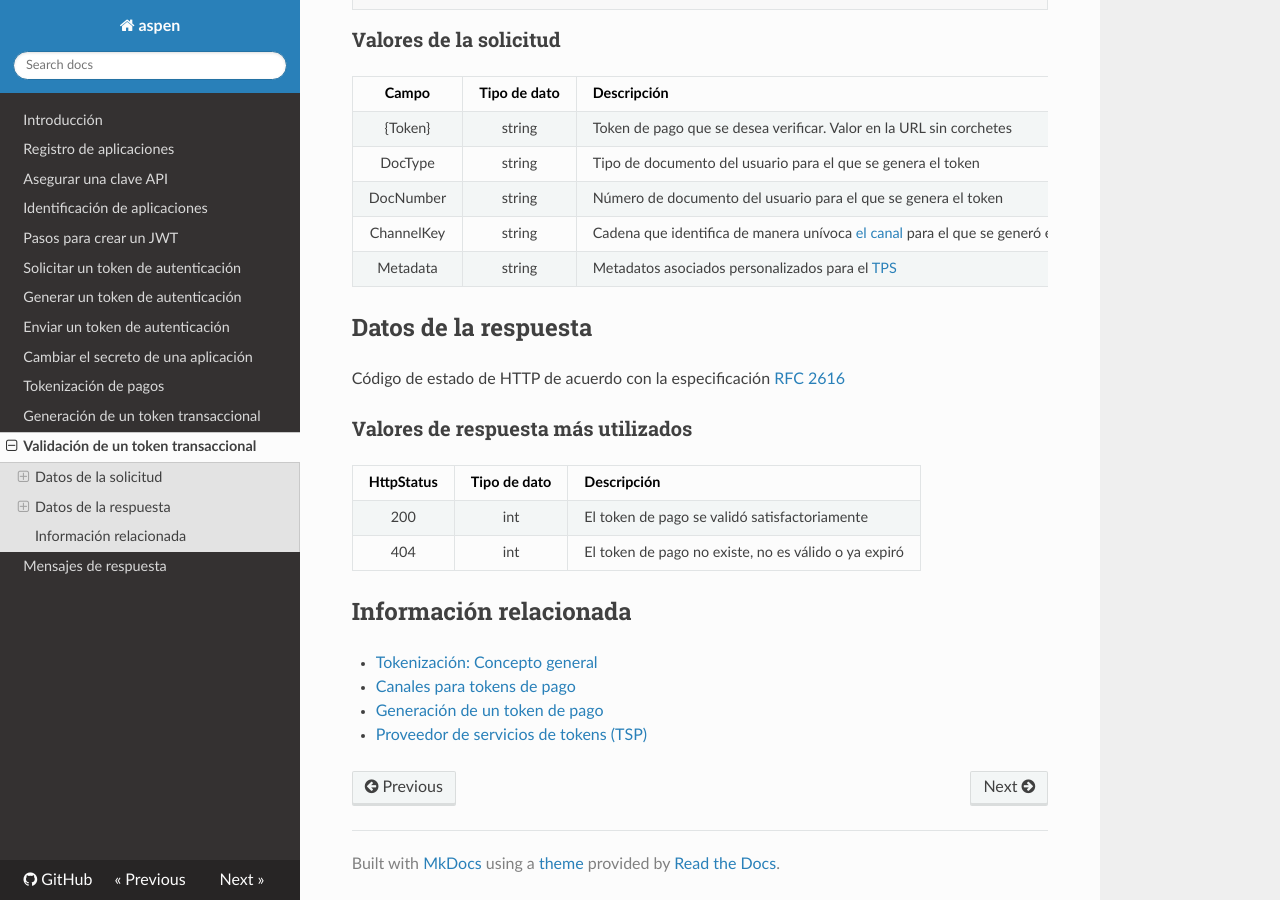
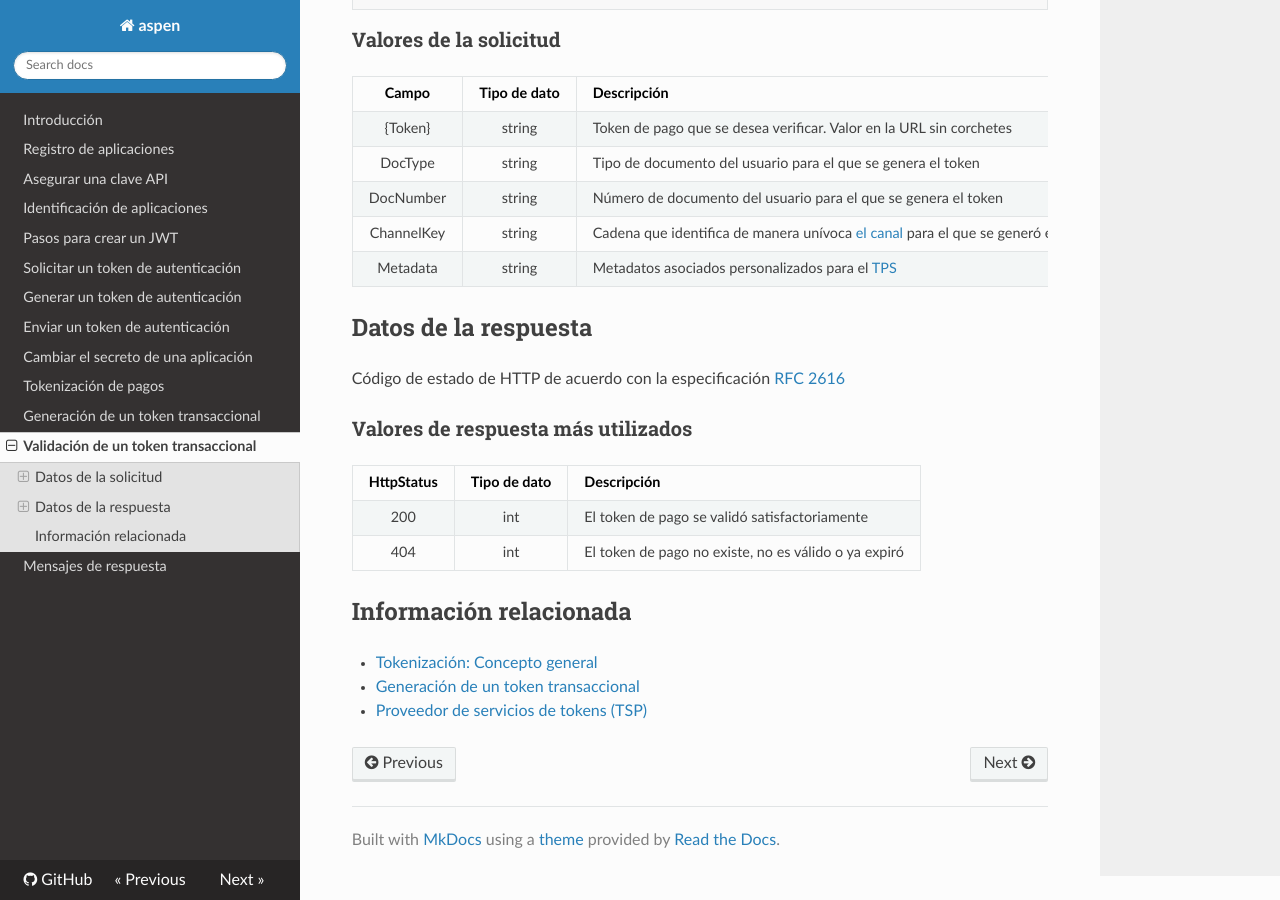
Before and after one commit to menchi2000/Aspen, an MkDocs documentation site: the page built from docs/Redeem-PaymentToken.md, in a window 1280 px wide and 900 px high, scrolled down 531 px. Built offline with MkDocs 1.6.1, drawn with Linux system fonts in a browser that asks for light colours; nearby versions of some CDN libraries; old or Windows-style settings are respelled for this version of MkDocs.

Commit message:
Ajustes referencias a token de pago.
Correcciones que faltaron de los textos que hacen referencia a "token de pago" para reemplazar por "token transaccional".

```diff
--- a/docs/Redeem-PaymentToken.md
+++ b/docs/Redeem-PaymentToken.md
@@ -44,8 +44,6 @@ HttpStatus | Tipo de dato | Descripción
 
 - [Tokenización: Concepto general](Tokenization.md)
 
-- [Canales para tokens de pago](Get-Channels.md)
-
-- [Generación de un token de pago](Generate-PaymentToken.md)
+- [Generación de un token transaccional](Generate-PaymentToken.md)
 
 - [Proveedor de servicios de tokens (TSP)](Tokenization.md#tps)
```
